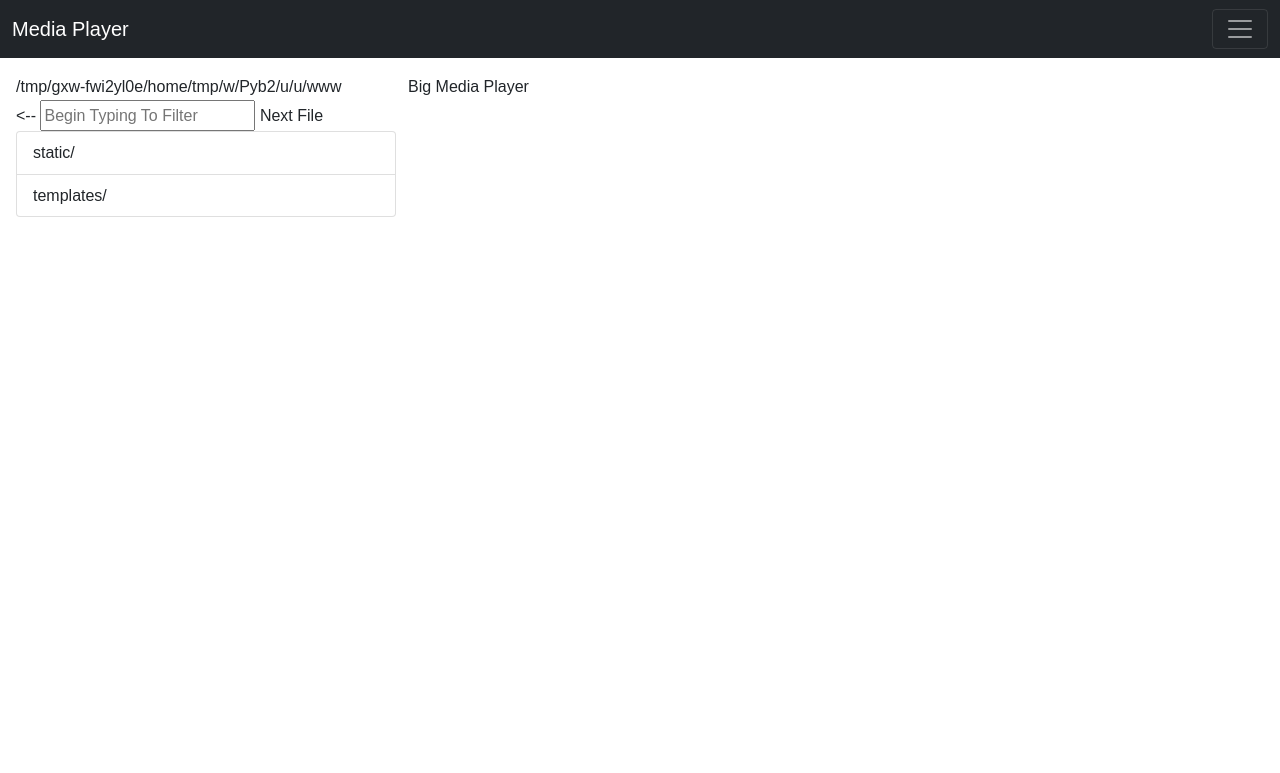
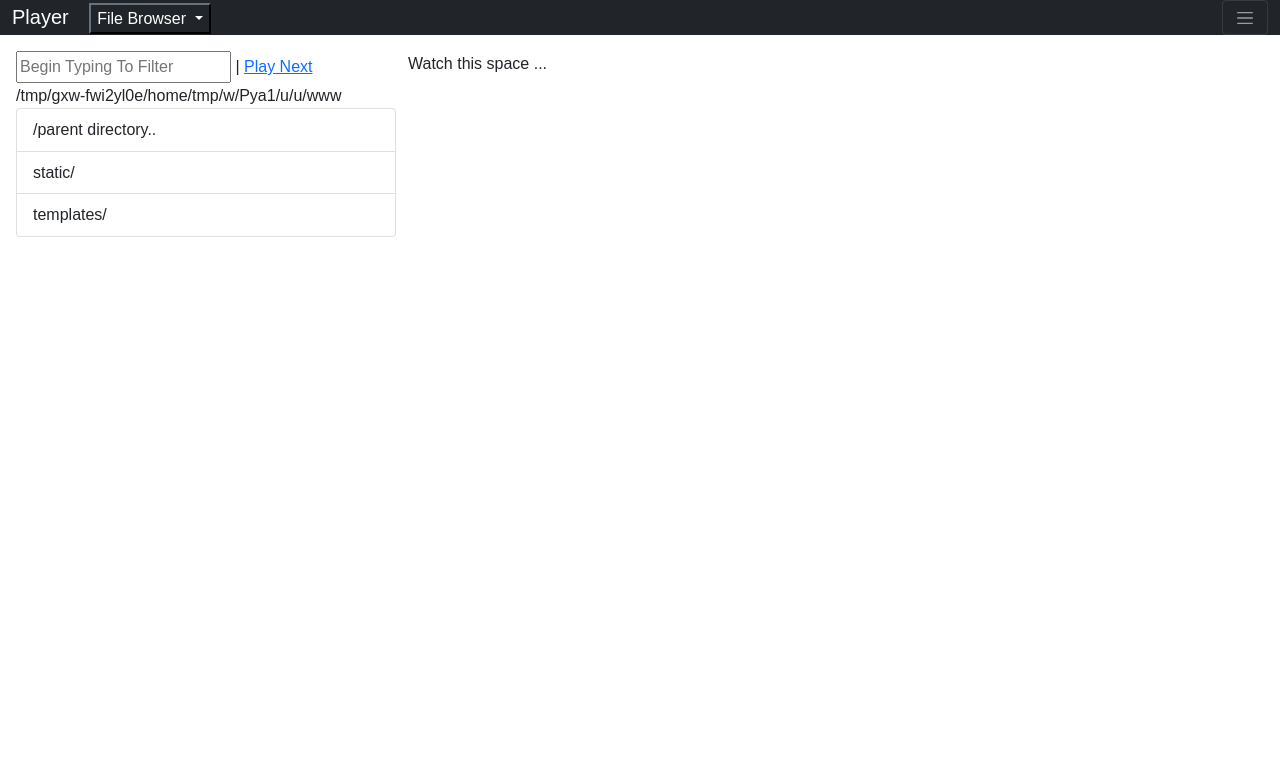
Before and after one commit to yohanswanepoel/pyflaskhtmx-mediaplayer, a Flask app: page / in a window 1280 px wide. Shown: the top 773 px of the page. After the commit the page ends 237 px from the top, so only its background shows below. Run offline with Flask 3, Linux system fonts and the light colour scheme.

Commit message:
looping working well and also hiding of file browser

```diff
--- a/app.py
+++ b/app.py
@@ -15,6 +15,7 @@ log = logging.getLogger('werkzeug')
 log.setLevel(logging.ERROR)
 
 window_height = 700
+height_adjust = 70
 image_suffixes = ("jpg", "jpeg", "gif", "webp")
 video_suffixes = ("mp4", "webm")
 # app = Flask(__name__, static_url_path="", static_folder="templates")
@@ -48,19 +49,23 @@ def play_current_file():
 def play_next_file():
     global g_file_list
     global g_current_file
-    next_file = utils.find_next_item(g_file_list, g_current_file)
-    return play_file_return(next_file['path'], next_file['id'])
+    if g_current_file != "":
+        next_file = utils.find_next_item(g_file_list, g_current_file)
+        return play_file_return(next_file['path'], next_file['id'])
+    else:
+        return "Watch this space ... "
 
 def play_file_return(request_path, file_id):
     global g_current_file
     global window_height
+    global g_loop_time
     g_current_file = file_id
     if request_path.endswith(image_suffixes):
         img = Image.open(request_path)
         # check if it is an image or video
-        return render_template("showimage.html", image=request_path, height=window_height, file_name=file_id)
+        return render_template("showimage.html", image=request_path, height=window_height, file_name=file_id, loop_time=g_loop_time)
     elif request_path.endswith(video_suffixes):
-        return render_template("playvideo.html", image=request_path, height=window_height, file_name=file_id)
+        return render_template("playvideo.html", image=request_path, height=window_height, file_name=file_id, loop_time=g_loop_time)
     else:
         abort(404)
 
@@ -68,8 +73,18 @@ def play_file_return(request_path, file_id):
 def update_height():
     global window_height
     height = request.json['height']
-    window_height = height - 100
+    window_height = height - height_adjust
     return "{result: True}"
+
+@app.route("/loop_time", methods=['POST','GET'])
+def loop_time():
+    global g_loop_time
+    if request.method == 'POST':
+        form_loop_time = request.values.get('loop_time')
+        g_loop_time = form_loop_time
+    return render_template("loop_time.html", loop_time = g_loop_time)
+
+
 
 @app.route("/file_listing", methods=['POST','GET'])
 def get_file_listing():
--- a/templates/index.html
+++ b/templates/index.html
@@ -81,30 +81,45 @@
             width: 100%;
             align-items: stretch;
         }
+        .navbar-toggler-icon{
+            width: 20px !important;
+            height: 20px !important;
+        }
+        .navbar-toggler-icon{
+            height: 25px !important;
+        }
+
+        .btn-small:focus {
+            outline: 0;
+        }
+        .btn-small:hover {
+            outline: 0;
+        }
+
     </style>
 </head>
 <body>
-    <nav class="navbar navbar-dark bg-dark" aria-label="First navbar example">
+    <nav class="navbar navbar-dark bg-dark py-0" aria-label="Navbar">
         <div class="container-fluid">
-          <a class="navbar-brand" href="#">Media Player</a>
-          <button class="navbar-toggler collapsed" type="button" data-bs-toggle="collapse" data-bs-target="#navbarsExample01" aria-controls="navbarsExample01" aria-expanded="false" aria-label="Toggle navigation">
+          <span>
+            <span class="navbar-brand">Player</span>
+            <button type="button" class="btn-small btn-dark dropdown-toggle" data-bs-target="#listing-div" data-bs-toggle="collapse">
+                <span>File Browser</span>
+            </button>
+          </span>
+          <div class="collapse" id="looptime_bar"  hx-get="/loop_time" hx-trigger="load" hx-swap="innerHTML" ></div>
+          <button class="navbar-toggler collapsed" type="button" data-bs-toggle="collapse" data-bs-target="#looptime_bar" aria-controls="navbarsExample01" aria-expanded="false" aria-label="Toggle navigation">
             <span class="navbar-toggler-icon"></span>
           </button>
-
-          <div class="navbar-collapse collapse" id="navbarsExample01" >
-            <form>
-              <span style="color: aliceblue;">Loop Time:</span> <input type="text" placeholder="5" aria-label="Loop Time" value="{{ loop_time }}">
-            </form>
           </div>
         </div>
       </nav>
 
     <main>
         <div class="wrapper">
-            <div id="listing-div" class="toggled"style="height: {{ height }}px" hx-get="/file_listing" hx-trigger="load" hx-swap="innerHTML" class="overflow-auto"></div>
-            <div id="content_window" class="container-fluid"> Big Media Player</div>
+            <div id="listing-div" class="collapse show" style="height: {{ height }}px" hx-get="/file_listing" hx-trigger="load" hx-swap="innerHTML" class="overflow-auto" aria-expanded="false"></div>
+            <div id="content_window" class="container-fluid"> Watch this space... </div>
         </div>
     </main>
-
     </body>
 </html>
--- a/templates/listing.html
+++ b/templates/listing.html
@@ -1,10 +1,6 @@
+
 
 <span class="d-block">
-    <a hx-get="/file_listing?current_path={{ current_path }}" hx-target="#listing-div" hx-swap="innerHTML">
-    {{ current_path }}
-</span>
-<span class="d-block">
-    <a hx-get="/file_listing?current_path={{ parent_path }}" hx-target="#listing-div" hx-swap="innerHTML"><--</a>
     <input type="search"
        name="filter" placeholder="Begin Typing To Filter"
        hx-post="/file_listing"
@@ -13,12 +9,17 @@
        hx-indicator=".htmx-indicator"
        value="{{ filter_str }}"
        id="filter">
-    <a hx-get="/next_file" hx-target="#content_window" hx-swap="innerHTML">Next File</a>
+    | <a class="btn-small" hx-get="/next_file" hx-target="#content_window" hx-swap="innerHTML">Play Next</a>
+</span>
+<span class="d-block">
+    <a hx-get="/file_listing?current_path={{ current_path }}" hx-target="#listing-div" hx-swap="innerHTML">
+    {{ current_path }}</a>
 </span>
 
-</a>
 <div style="width: 380px; overflow-y: scroll; height:100%" class="overflow-auto">
     <ul id="file_list" class="list-group">
+            <li class="list-group-item bg-grey" ><a hx-get="/file_listing?current_path={{ parent_path }}" hx-target="#listing-div" hx-swap="innerHTML">/parent directory..</a>
+            </li>
     {% for file in files %}
         {% if file.isfile %}
             <li id="{{ file.id }}" class="list-group-item bg-grey" hx-get="/play_file?current_path={{ current_path + "/" + file.name }}" hx-trigger="click"  hx-target="#content_window">{{ file.name }} - {{ file.size }} </li>
--- /dev/null
+++ b/templates/loop_time.html
@@ -0,0 +1,18 @@
+<form>
+    <span style="color: aliceblue;">Loop Time (0 = no loop):</span>
+    <input
+    id="loop_time"
+    name="loop_time"
+    hx-post="/loop_time"
+    hx-trigger="input changed delay:1000ms"
+    hx-target="#looptime_bar"
+    hx-swap="innerHTML"
+    type="text"
+    placeholder="5" aria-label="Loop Time" value="{{ loop_time }}">
+
+</form>
+{% if loop_time|int > 0 %}
+<script>
+    htmx.ajax('GET', '/next_file', {target:'#content_window', swap:'innerHTML'})
+</script>
+{% endif %}
--- a/templates/playvideo.html
+++ b/templates/playvideo.html
@@ -3,13 +3,18 @@
         controls ref="video" id="video">
     <source src="{{ url_for('send_image', filename=image) }}" type="video/mp4" >
 </video>
+<span>
+{{ image }}
+</span>
 <script  >
     var promise = document.querySelector('video').play();
     set_active('{{ file_name }}')
 
     var vid = document.getElementById("video_id");
     vid.onended = function() {
+        {% if loop_time|int > 0 %}
         htmx.ajax('GET', '/next_file', {target:'#content_window', swap:'innerHTML'})
+        {% endif %}
     };
 
     if (promise !== undefined) {
```
Also changed, not shown: templates/showimage.html (+12 -1 lines).
